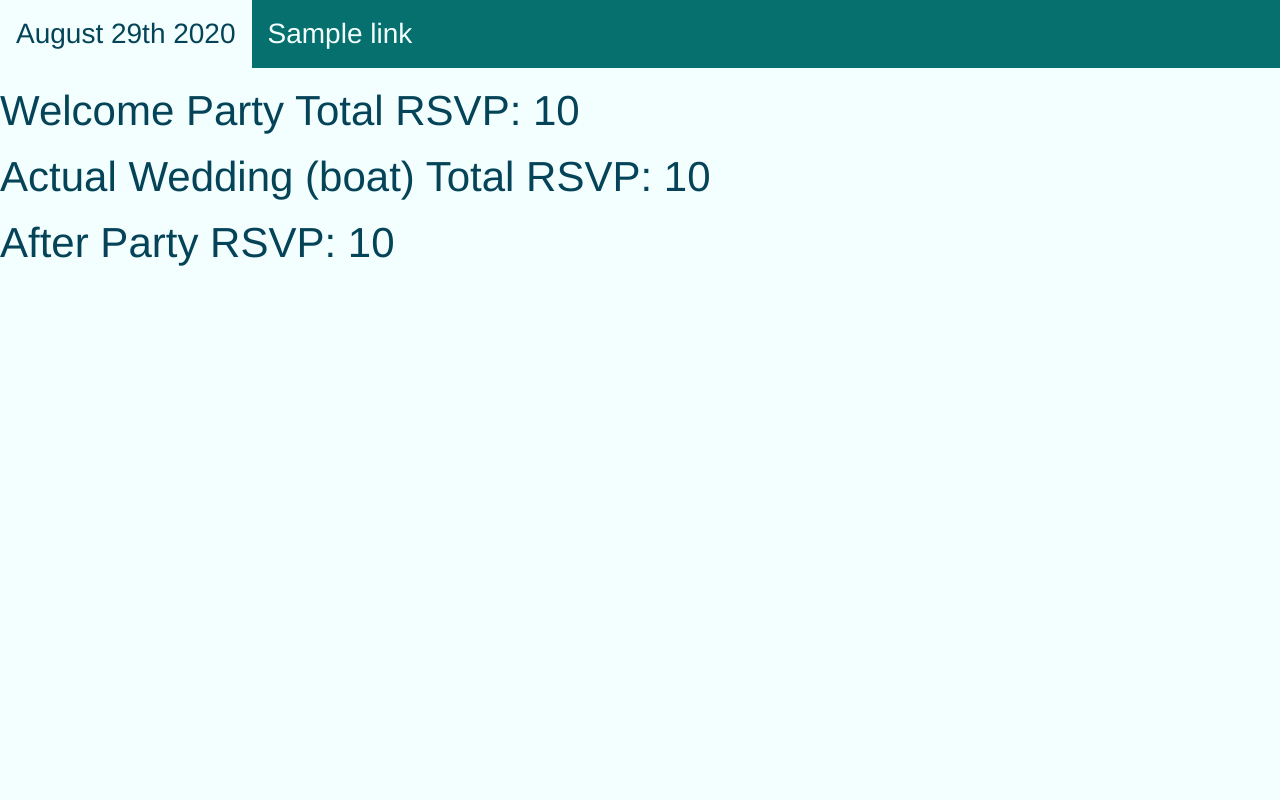
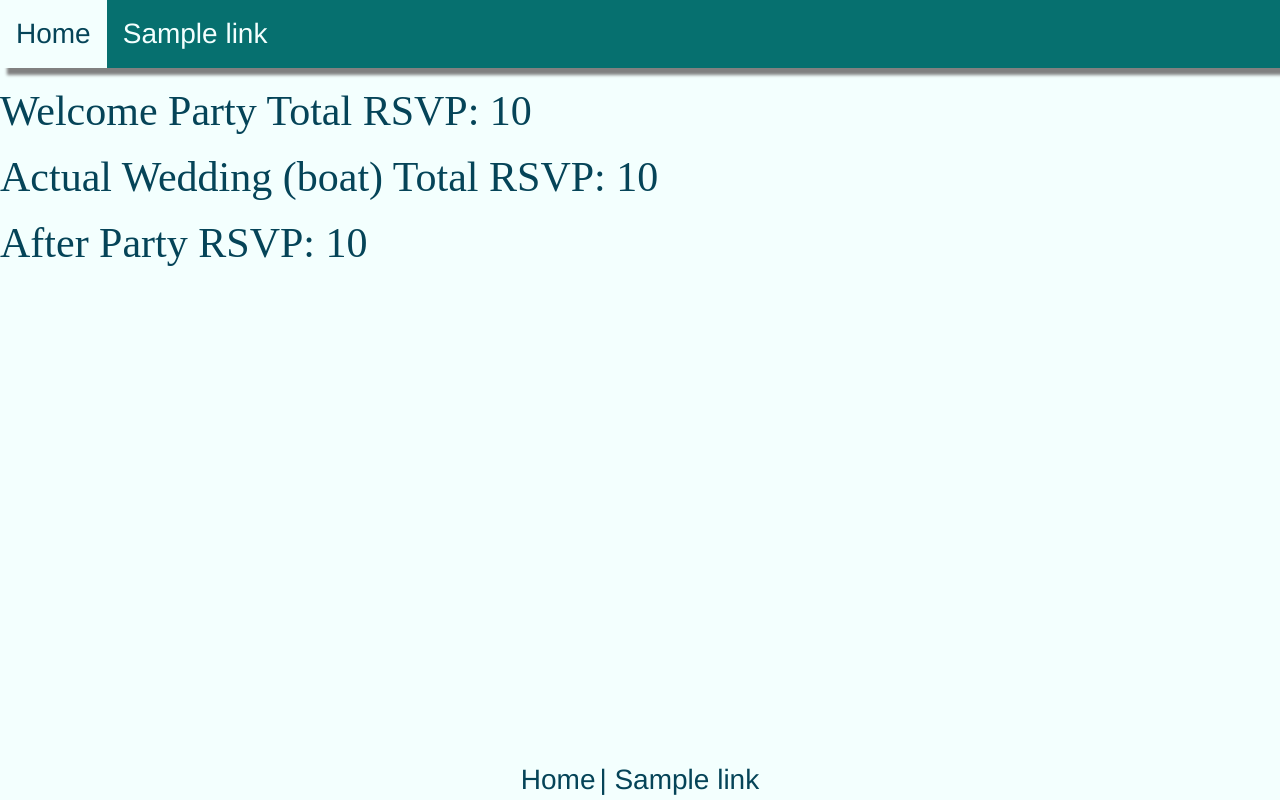
Before and after one commit to BoggsParty/wedding, a Django app: template main/templates/main/totals.html in a window 1280 px wide. Run offline with Django 3.2, Linux system fonts and the light colour scheme; the template is opened without the code that fills it: most values are stand-ins (such as "Sample title", 1, 10 or a date in 2020); some libraries are stand-ins or nearby versions.

Commit message:
updated main page

```diff
--- a/main/static/css/main.css
+++ b/main/static/css/main.css
@@ -2,11 +2,9 @@
     border: 1px solid red !important;
 }*/
 /* Colors:
-Silver: #f0e7e7
-Blue Topaz: #054458
-Black: #130F12
-Purple: #703D57
-Light Blue: #70AABAF
+Gray: #667375
+Dark Blue: #06706F
+Light Blue: #F3FFFE
 
 */
 
@@ -18,7 +16,8 @@ Light Blue: #70AABAF
 }
 
 a {
-    color: #EF4A0E
+    color: #054458;
+    font-size: 200%;
 }
 
 /*.btn {
@@ -41,10 +40,13 @@ body {
 
 h1 {
     font-size: 300%;
+    font-family: serif;
     color: #054458;
 }
 h2 {
     font-size: 250%;
+    font-family: serif;
+    color: #667375;
 }
 h3 {
     font-size: 200%;
@@ -65,7 +67,10 @@ h4.white {
 IMG.center {
     display: block;
     margin-left: auto;
-    margin-right: auto }
+    margin-right: auto ;
+    border-radius: 8px;
+    box-shadow: 5px 5px 2px grey;
+}
 
 .right {
     text-align: right;
@@ -98,7 +103,8 @@ ul {
   margin: 0;
   padding: 0;
   overflow: hidden;
-  background-color: #06706F
+  background-color: #06706F;
+  box-shadow: 7px 7px 3px grey;
 }
 
 li {
@@ -121,6 +127,11 @@ li a:hover:not(.active) {
   text-decoration: none;
 }
 
+footer {
+    position: absolute;
+    bottom: 0;
+    width: 100%;
+}
 
 /* End of Menu CSS */
 
--- a/main/templates/main/header-footer.html
+++ b/main/templates/main/header-footer.html
@@ -9,13 +9,24 @@
       <script src="https://maxcdn.bootstrapcdn.com/bootstrap/3.4.0/js/bootstrap.min.js"></script>
       <link rel="stylesheet" href="/static/css/main.css">
     </head>
+    <body>
         <ul>
-            <li><a href="/">August 29th 2020</a></li>
+            <li><a href="/">Home</a></li>
             {% for links in links %}
             <li><a href="/{{links.slug}}/">{{links.title}}</a></li>
             {% endfor %}
         </ul>
     {% block content %}
     {% endblock %}
+    <footer>
+        <div class="col-sm-12">
+            <div class="center">
+                <a href="/home/">Home</a>
+                {%for links in links %}
+                <a href="/{{links.slug}}/"> | {{links.title}}</a>
+                {% endfor %}
+            </div>
+        </div>
+    </footer>
     </body>
 </html>
```
Also changed, not shown: main/templates/main/home.html (+7 -1 lines).
